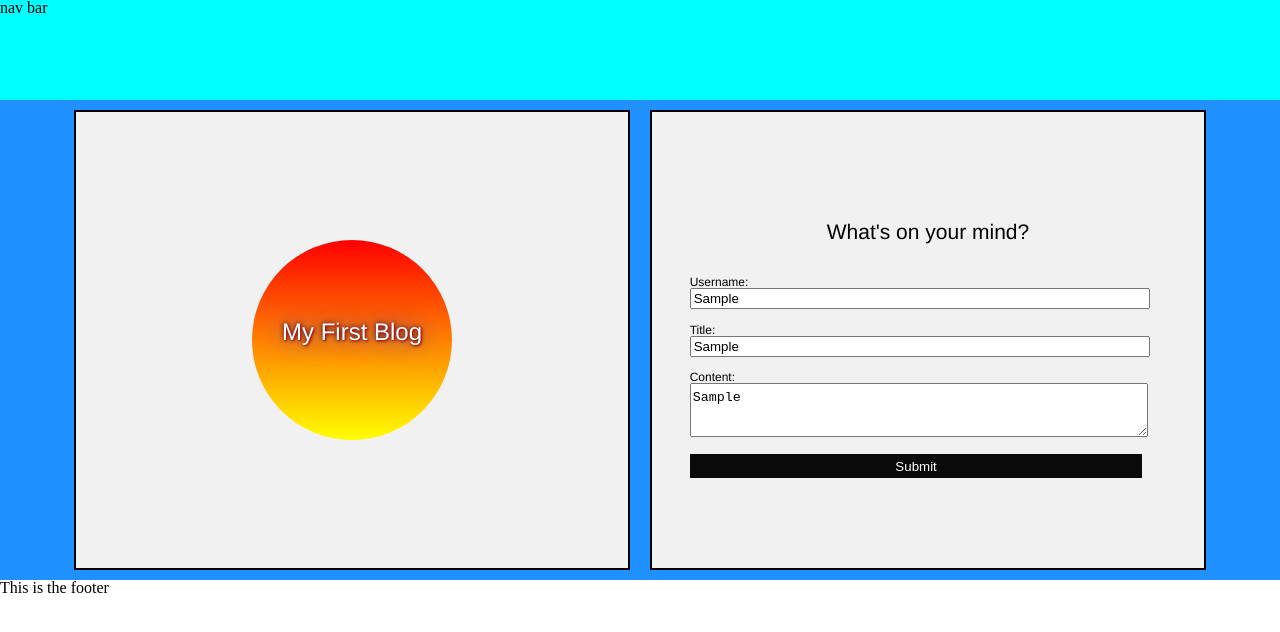
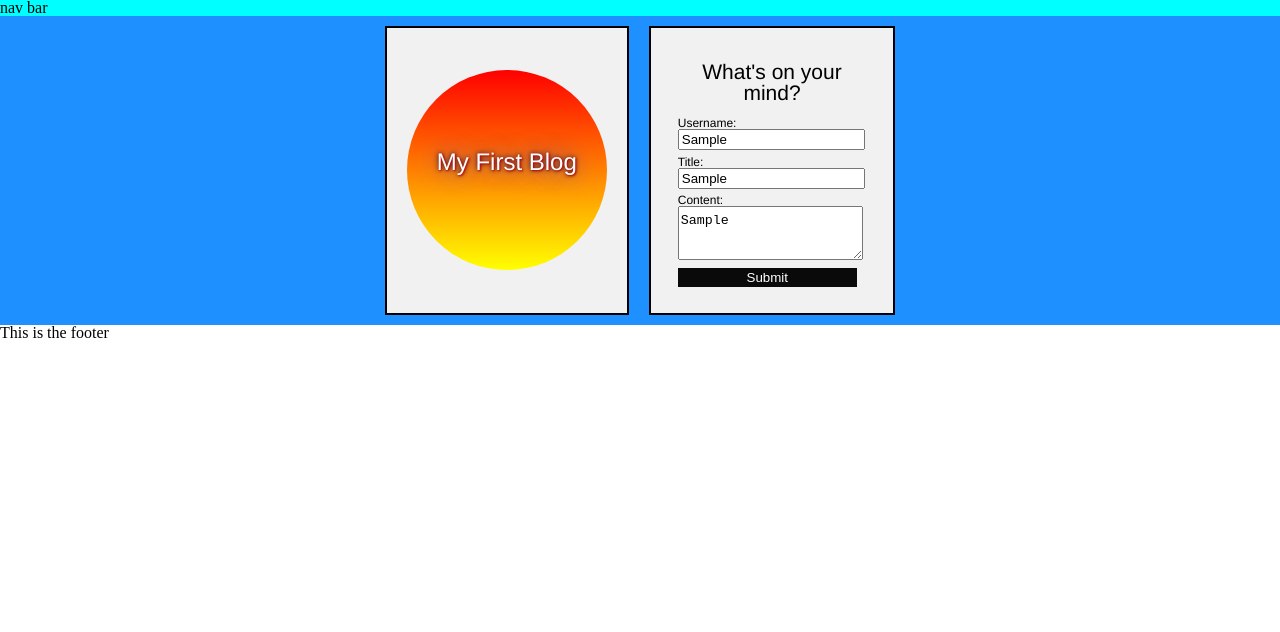
Before and after one commit to KimCBNS/personal_blog, a plain HTML site: page index.html in a window 1280 px wide. Both pictures are taken after typing "Sample", "Sample", "Sample" into the empty fields and a click on the button "Submit". Drawn offline with Linux system fonts and the light colour scheme.

Commit message:
logic to create object and store in local storage

```diff
--- a/assets/css/styles.css
+++ b/assets/css/styles.css
@@ -48,7 +48,7 @@ table {
 
 nav {
   background-color: aqua;
-  height: 100px;
+  height: 5%;
   width:auto;
 }
 
@@ -58,7 +58,6 @@ nav {
   align-items: stretch;
   justify-content: center;
   flex-wrap: wrap;
-  height: 60vh;
 }
 
 .flex-container > div {
@@ -69,7 +68,6 @@ nav {
   margin: 10px;
   padding: 20px;
   font-size: 30px;
-  width: 40%;
   border: 2px black double;
  }
 
--- a/assets/js/form.js
+++ b/assets/js/form.js
@@ -1,28 +1,50 @@
+// this is the submit button need to listen here
 const submitBlog = document.querySelector('#submitted');
 
 // content of forms captured
-const user1 = document.querySelector('#username').value;
-const blogTitle = document.querySelector('#blog-title').value;
-const blogContent = document.querySelector('#content').value;
+const user1 = document.querySelector('#username');
+const blogTitle1 = document.querySelector('#blogtitle');
+const blogContent1 = document.querySelector('#content');
 
 
+// create an array to hold the objects
+let blogbuild = [];
+
+console.log(blogbuild);
+console.log('first step above');
+
+// add a listener to see when form is submitted
 submitBlog.addEventListener('click', function (event) {
+
     // console log is the button is clicked
     event.preventDefault();
     console.log("button clicked")
 
-    // console log the value in the field 'user'
-    console.log(user1.value);
+
+    //check first to see if there is anything in local storage
+    if (localStorage.getItem('blogbuild')){
+            blogbuild.push(JSON.parse(localStorage.getItem('blogbuild')));
+    }
+
+    console.log(blogbuild);
+
+    // create a new object on form submission
+    blognew = {
+        username: user1.value,
+        blogTitle: blogTitle1.value,
+        blogContent: blogContent1.value
+    }
+
+    console.log(blognew);
+    blogbuild.push(blognew);
+    console.log(blogbuild);
+
+    //console.log(blogbuild);
+    //localStorage.setItem('blogbuild', JSON.stringify(blogbuild));
+
 
     // need to store the value of the blog here. but it needs to change for each new blog post
 
-    let blogPostNumber = 'blog' + 2
-    console.log(blogPostNumber + 'is');
-    localStorage.setItem("blog", user1.value);
-    console.log(blogTitle.value);
-    localStorage.setItem("blog", blogTitle.value);
-    console.log(blogContent.value);
-    localStorage.setItem("blog", blogContent.value);
 
 }
 );
--- a/index.html
+++ b/index.html
@@ -27,7 +27,7 @@
 
       <p>
         <label for="blog-title">Title:</label>
-        <input class="text-input" id="blog-title" type="text" placeholder="Enter your blog title" />
+        <input class="text-input" id="blogtitle" type="text" placeholder="Enter your blog title" />
       </p>
 
       <p>
```
